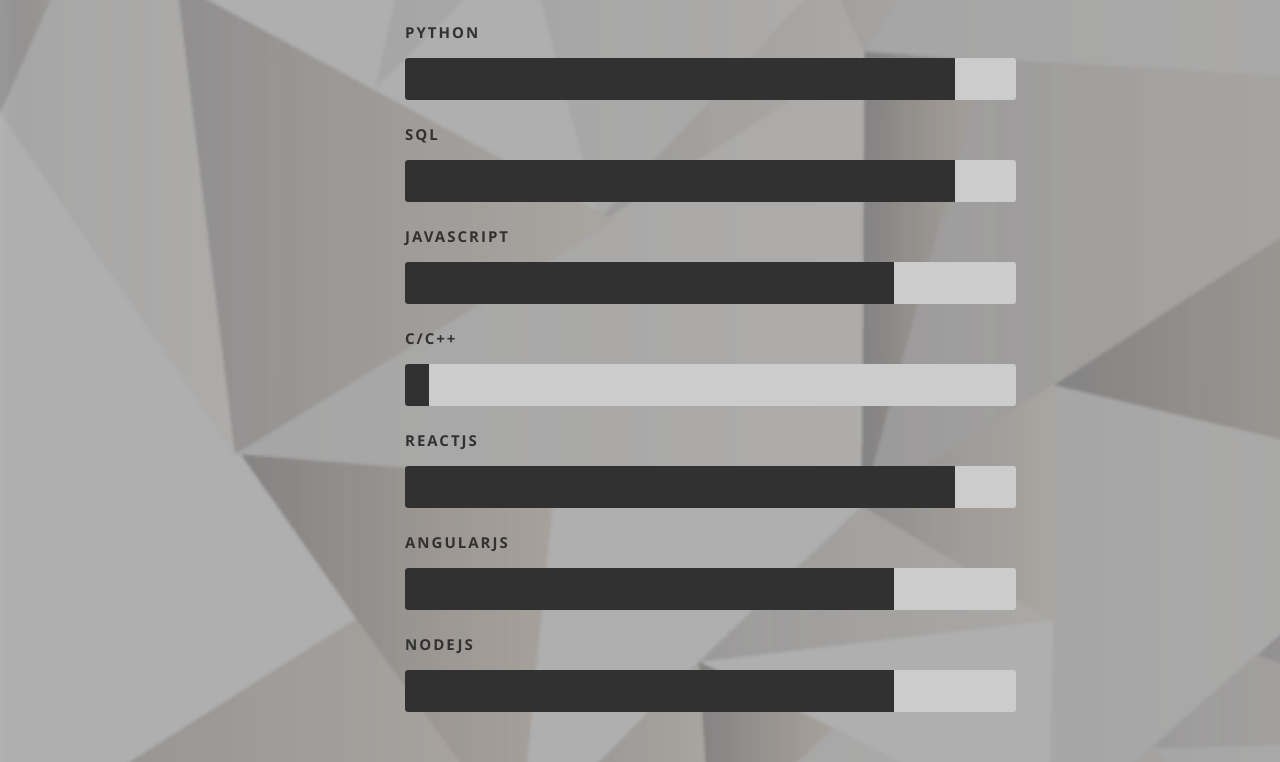
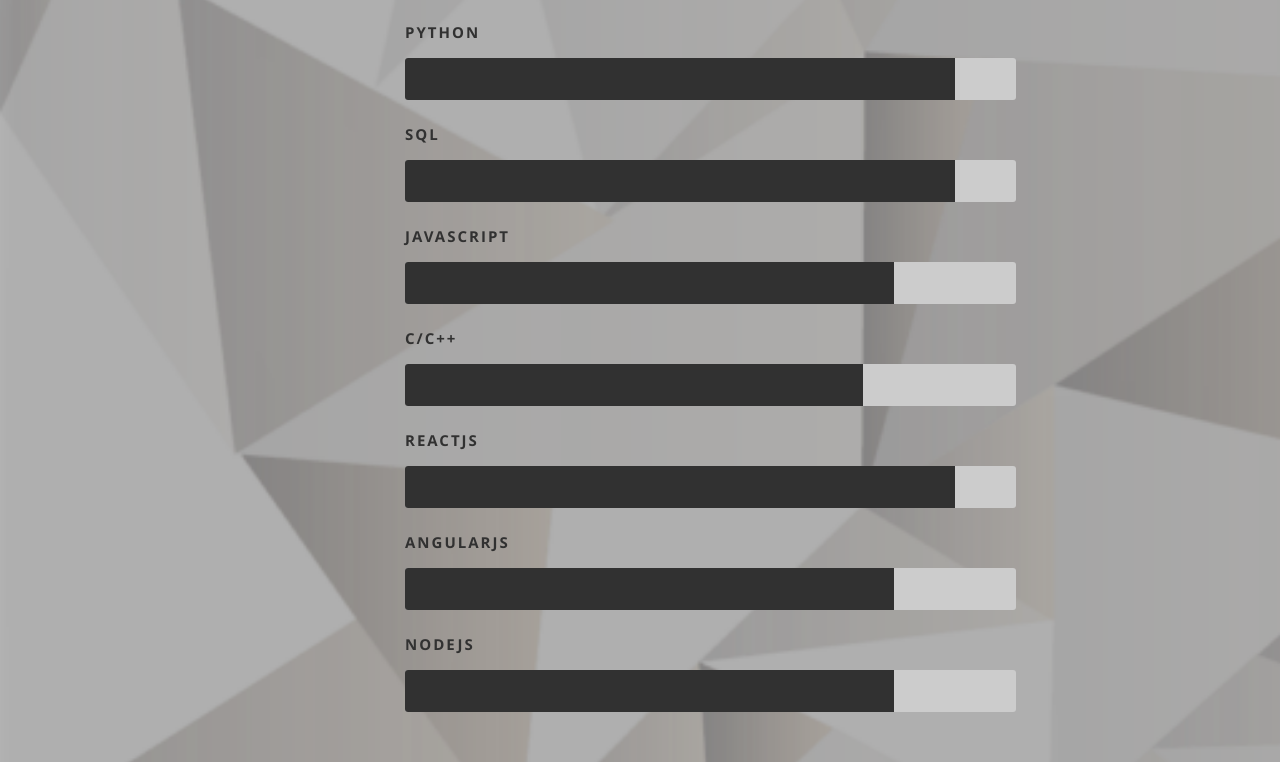
Before and after one commit to the-go-getter/my-portfolio, a React (Create React App) app: page / in a window 1280 px wide. Shown: the part 3398-4160 px from the top of the page. Built offline with nearby package versions, Linux system fonts and the light colour scheme; a web font is replaced by a local one.

Commit message:
Fix bugs and build

```diff
--- a/public/css/layout.css
+++ b/public/css/layout.css
@@ -633,14 +633,14 @@
 
 .javascript {
     width: 80%;
-    -moz-animation: sql 2s ease;
-    -webkit-animation: sql 2s ease;
+    -moz-animation: javacript 2s ease;
+    -webkit-animation: javascript 2s ease;
 }
 
-.c\/c++ {
+.c\/c\+\+ {
     width: 75%;
-    -moz-animation: sql 2s ease;
-    -webkit-animation: sql 2s ease;
+    -moz-animation: c\/c\+\+ 2s ease;
+    -webkit-animation: c\/c\+\+ 2s ease;
 }
 
 .reactjs {
```
Also changed, not shown: 4 other files (tests, documents, lock files or other folders).
